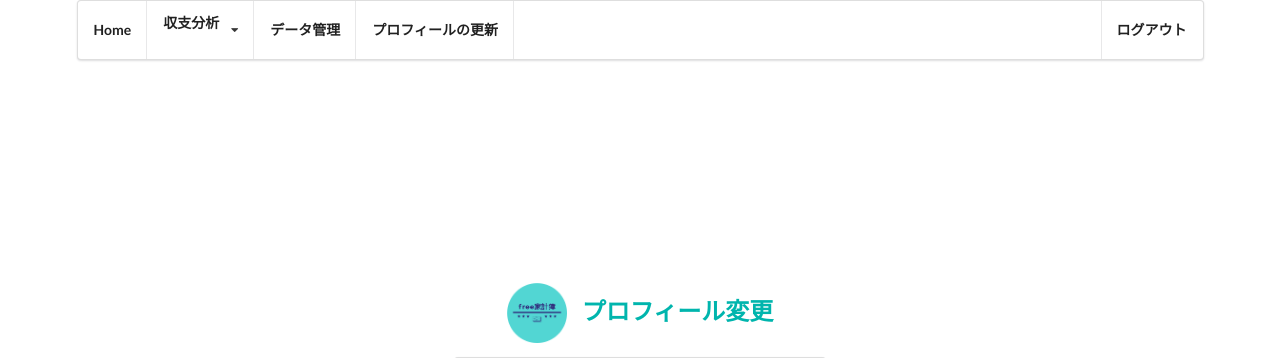
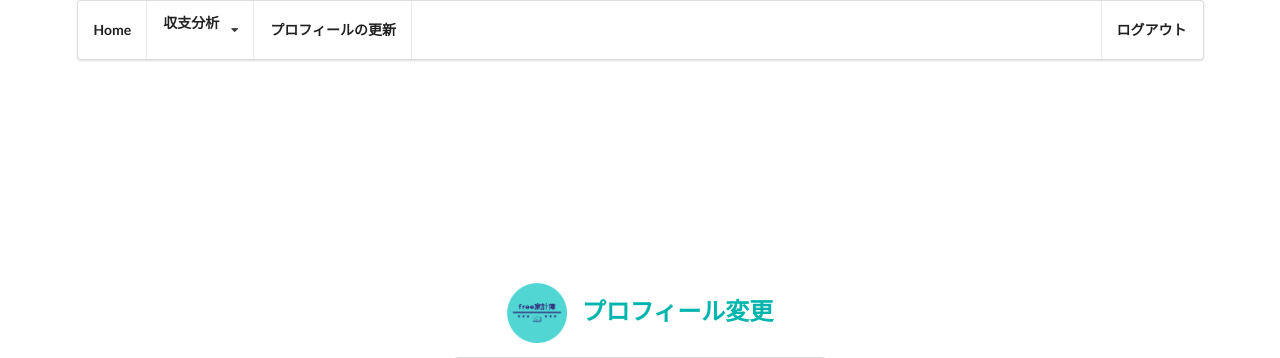
Before and after one commit to ta2min/free-kakeibo, a Django app: page /accounts/profile/ in a window 1280 px wide. Shown: the top 358 px of the page. Run offline with Django 3.2, Linux system fonts and the light colour scheme; the visitor is signed in with stand-in values (Sample User, id 1).

Commit message:
リンク先のないメニューを削除

```diff
--- a/templates/base.html
+++ b/templates/base.html
@@ -29,12 +29,8 @@
             <div class="menu">
                 <a class="item" href="{% url 'kakeibo:kakeibo_circle' %}"><h5>月次集計</h5></a>
                 <a class="item" href="{% url 'kakeibo:kakeibo_line' %}"><h5>カテゴリ別支出推移</h5></a>
-                <a class="item"><h6>Choice 1</h6></a>
             </div>
         </div>
-        <a class="item">
-            <h5>データ管理</h5>
-        </a>
         <a class="item" href="{% url 'accounts:profile' %}">
             <h5>プロフィールの更新</h5>
         </a>
```
